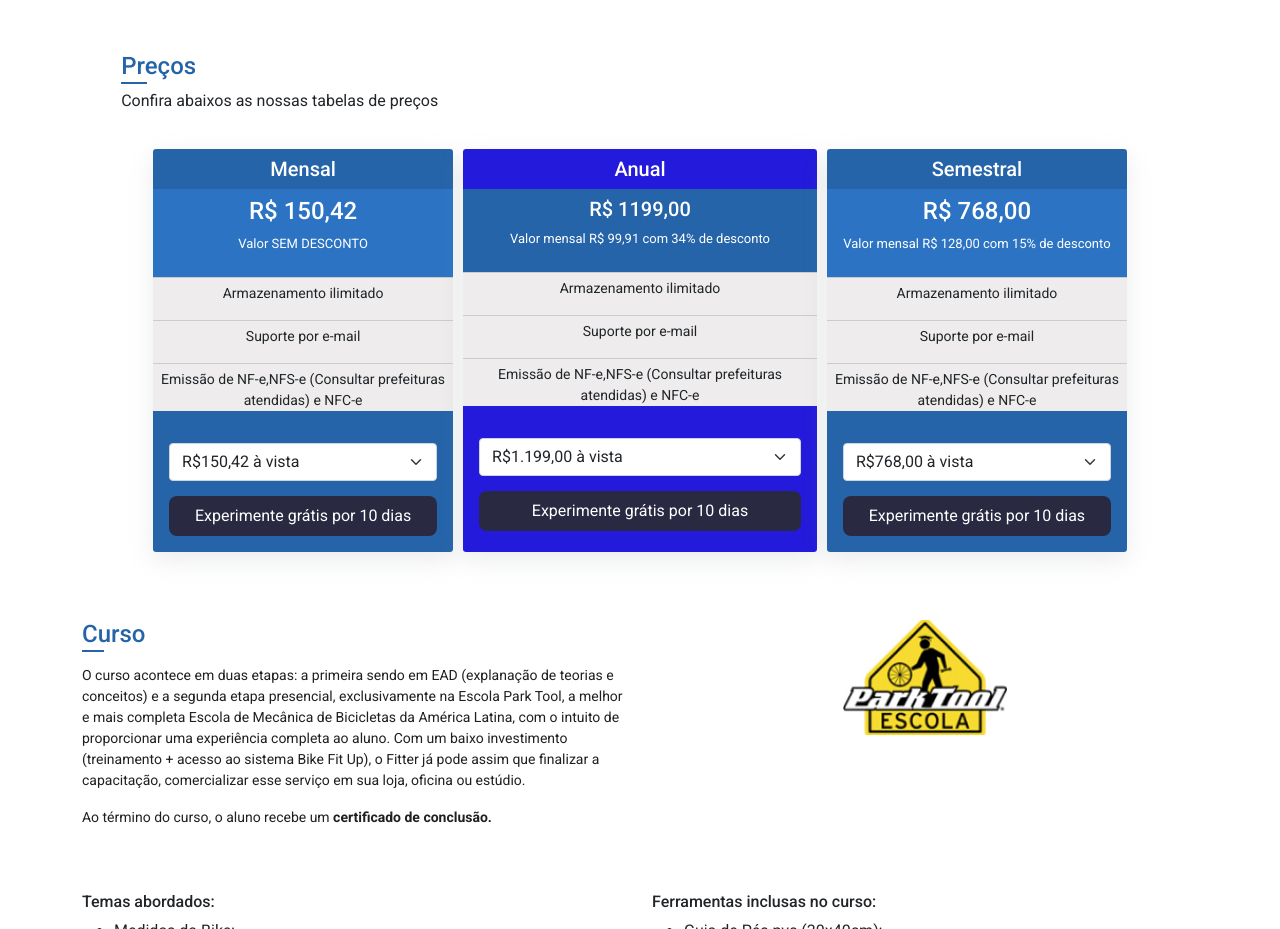
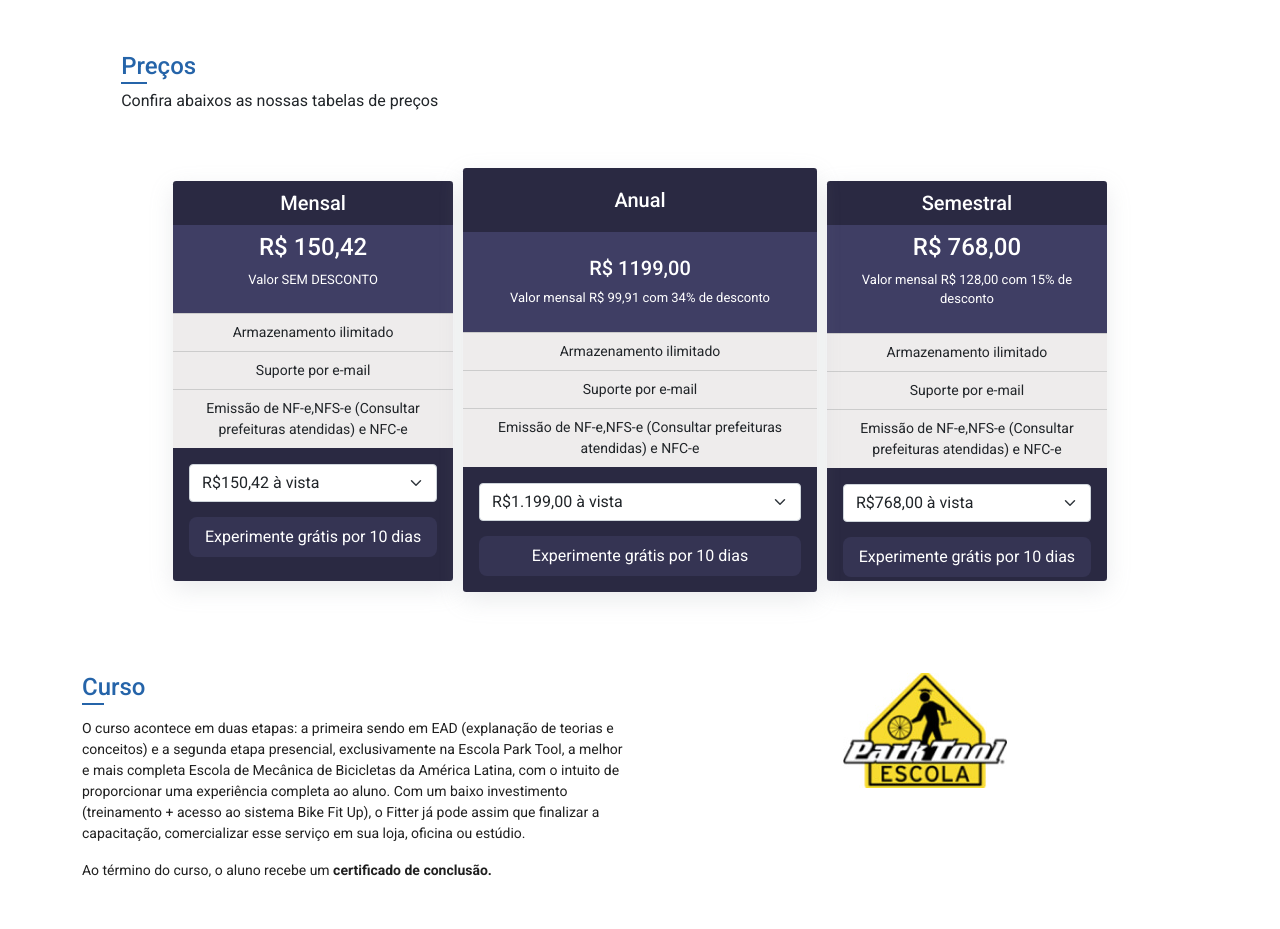
Before and after one commit to Braiancsk/bike-conecta, a plain HTML site: page index.html in a window 1280 px wide. Shown: the part 3160-4089 px from the top of the page. Drawn offline with Linux system fonts and the light colour scheme.

Commit message:
atualização dos cards

```diff
--- a/css/style.css
+++ b/css/style.css
@@ -441,7 +441,14 @@ footer p{
 }
 
 .bg-title{
-    padding:8px;
+    padding:10px;
+    text-align:center;
+    color:white;
+    margin: 0;
+}
+
+.bg-title2{
+    padding:20px;
     text-align:center;
     color:white;
     margin: 0;
@@ -451,19 +458,25 @@ footer p{
     text-align:center;
     color:white;
     padding:8px;
-    background:var(--title-color);
+    background:#3f3e64;
+    justify-content: center;
+    height: 100px;
+    display: flex;
+    flex-direction: column;
 }
 .preco__wrapper2{
     text-align:center;
     color:white;
     padding:8px;
-    background:#2c74c3;
+    background:#3f3e64;
+
 }
 .preco__wrapper h4{
     font-size:20px;
 }
 .preco__wrapper2, .preco__wrapper p{
     font-size:13px;
+    margin: 0;
 }
 
 .precos__items{
@@ -471,25 +484,28 @@ footer p{
     text-align:center;
 }
 .precos__items p{
-    padding-top: 5px;
+    padding: 8px 0;
     padding-left:2%;
     padding-right:2%;
     border-top: 1px solid #ccc;
     font-size: 14px;
+    margin: 0;
 }
 
 .select-bg{
-    background:var(--primary-color);
+    background:#2A2942;
     padding: 20px 0;
     margin: 20px 0;
     box-shadow: rgb(149 157 165 / 20%) 0px 8px 24px;
-
+    position: relative;
+    top: -13px;
 }
 .select-bg-2{
-    background:var(--title-color);
+    background:#2A2942;
     margin: 20px 0;
-    max-width: 300px;
+    max-width: 280px;
     box-shadow: rgb(149 157 165 / 20%) 0px 8px 24px;
+    height: 400px;
 }
 section.precos .row{
     gap: 10px;
@@ -503,7 +519,7 @@ section.precos > .container{
     text-align:center;
     display:block;
     margin-top:15px;
-    background: #2A2942;
+    background: #353453;
     padding:8px;
     border-radius: 8px;
 }
@@ -520,4 +536,10 @@ section.precos > .container{
     nav, .nav-white{
         padding: 10px 50px 0 50px;
     }
+
+    .select-bg{
+        position: relative;
+        top: 0;
+        width: 100%;
+    }
 }
--- a/index.html
+++ b/index.html
@@ -236,7 +236,7 @@
             <div class="container">
                 <h2 class="title line-title">Preços</h2>
                 <p>Confira abaixos as nossas tabelas de preços</p>
-                <div class="row justify-content-center">
+                <div class="row justify-content-center mt-5">
                     <div class="col-md-4 rounded-1 select-bg-2 p-0">
                         <h5 class="bg-title">Mensal</h5>
                         <div class="preco__wrapper2">
@@ -269,7 +269,7 @@
                     </div><!--card-->
 
                     <div class="col-md-4 rounded-1 select-bg p-0">
-                        <h5 class="bg-title">Anual</h5>
+                        <h5 class="bg-title2">Anual</h5>
                         <div class="preco__wrapper">
                             <h4>R$ 1199,00  </h4>
                             <p class="text-white">Valor mensal R$ 99,91 com 34% de desconto</p>
```
